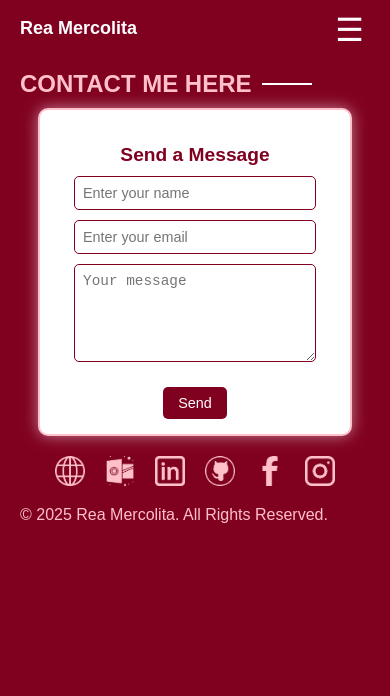
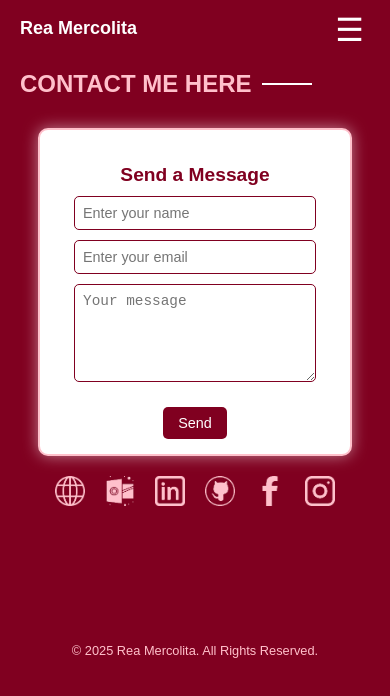
Before and after one commit to reamercolita/riyaaaa, a plain HTML site: page contacts.html in a window 390 px wide. Drawn offline with Linux system fonts and the light colour scheme.

Commit message:
Update contacts.css

```diff
--- a/css/contacts.css
+++ b/css/contacts.css
@@ -161,19 +161,13 @@ textarea {
   border-radius: 10px;
 }
 
-
-/* Responsive Styles */
-@media (max-width: 768px) {
-  h1 {
-    font-size: 18px;
-    margin: 0 0 3px;
-    text-align: center;
-  }
-
-  header {
-    padding: 10px 20px;
-  }
-
+  footer {
+  background-color: #800020;
+  color: #ffc0cb;
+  padding: 15px 10px;
+  text-align: center;
+  font-size: 0.9rem;
+}
 
   @media (max-width: 768px) {
   .menu-toggle {
@@ -187,6 +181,15 @@ textarea {
     z-index: 1000;
   }
 
+   h1 {
+    font-size: 18px;
+    margin: 0 0 3px;
+    text-align: center;
+  }
+
+  header {
+    padding: 10px 20px;
+  }
   .nav {
     display: none; /* Hidden by default on mobile */
     flex-direction: column;
@@ -213,6 +216,7 @@ textarea {
   h2 {
     font-size: 1.5rem;
     margin: 5px 0;
+    margin-bottom: 30px;
   }
 
   .line {
@@ -249,7 +253,11 @@ textarea {
 
   .social-links {
     margin-top: 20px;
+    margin-bottom: 110px;
+  }
+
+    footer {
+    padding: 10px 5px;
+    font-size: 0.8rem;
   }
 }
-
-}
```
